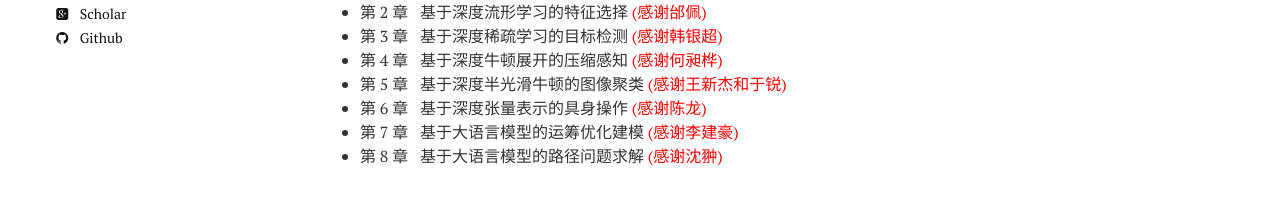
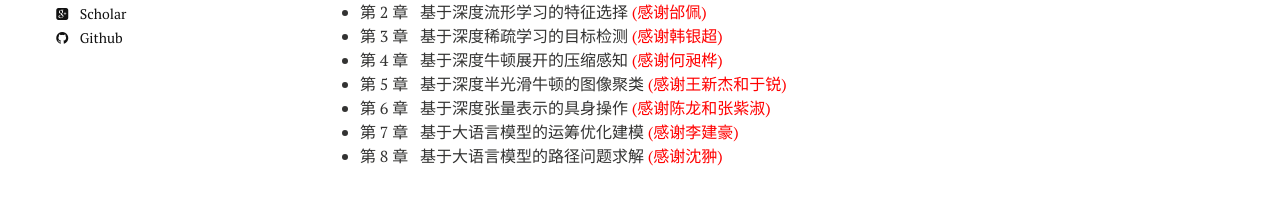
Before and after one commit to xianchaoxiu/xianchaoxiu.github.io, a Jekyll site: the page built from chinese/book/L2O/index.md, in a window 1280 px wide. Shown: the part 303-508 px from the top of the page. Built offline with Jekyll 4.4.1, drawn with Linux system fonts in a browser that asks for light colours; nearby versions of some CDN libraries.

Commit message:
Update index.md

```diff
--- a/chinese/book/L2O/index.md
+++ b/chinese/book/L2O/index.md
@@ -14,6 +14,6 @@ share: false
   - 第 3 章 &nbsp;  基于深度稀疏学习的目标检测 <span style="color:#ff0000">(感谢韩银超)</span> <br>
   - 第 4 章 &nbsp;  基于深度牛顿展开的压缩感知 <span style="color:#ff0000">(感谢何昶桦)</span> <br>
   - 第 5 章 &nbsp;  基于深度半光滑牛顿的图像聚类 <span style="color:#ff0000">(感谢王新杰和于锐)</span> <br>
-  - 第 6 章 &nbsp;  基于深度张量表示的具身操作 <span style="color:#ff0000">(感谢陈龙)</span> <br>
+  - 第 6 章 &nbsp;  基于深度张量表示的具身操作 <span style="color:#ff0000">(感谢陈龙和张紫淑)</span> <br>
   - 第 7 章 &nbsp;  基于大语言模型的运筹优化建模 <span style="color:#ff0000">(感谢李建豪)</span> <br>
-  - 第 8 章 &nbsp;  基于大语言模型的路径问题求解  <span style="color:#ff0000">(感谢沈翀)</span> <br>
+  - 第 8 章 &nbsp;  基于大语言模型的路径问题求解 <span style="color:#ff0000">(感谢沈翀)</span> <br>
```
